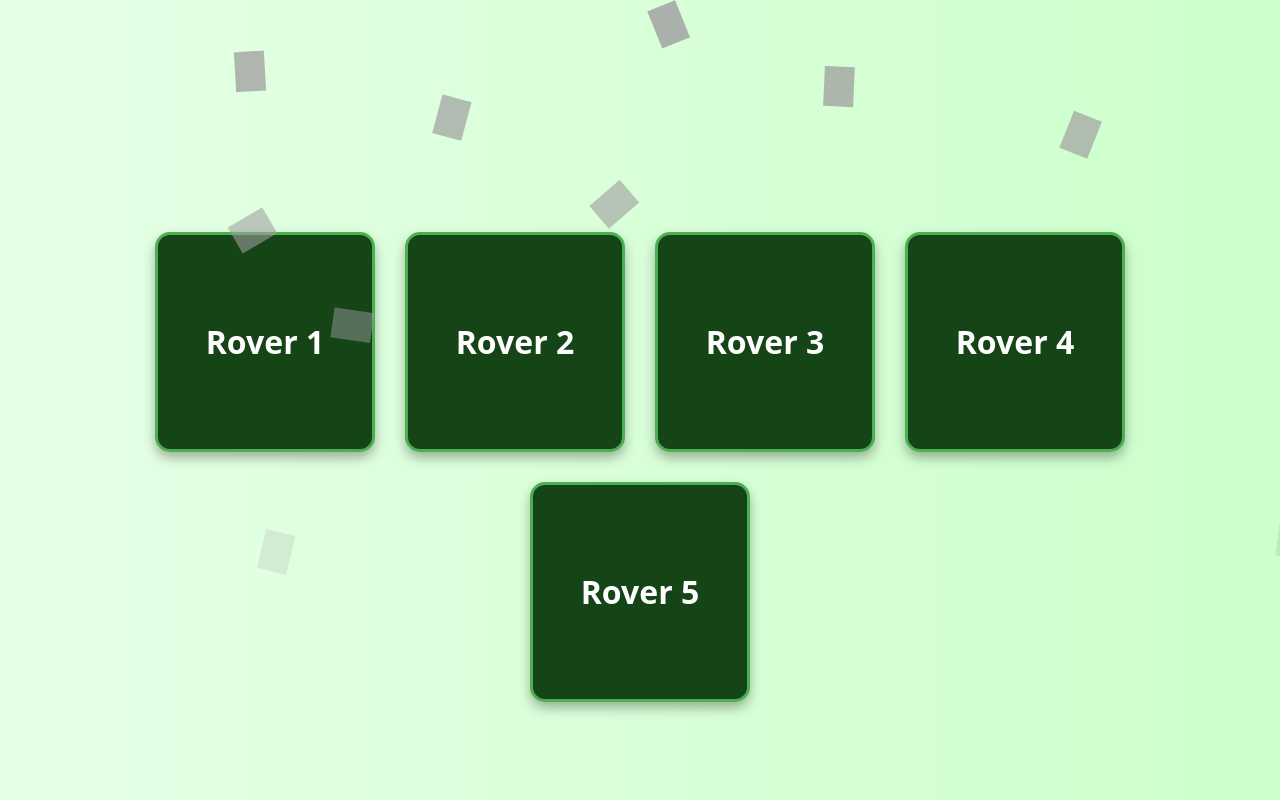
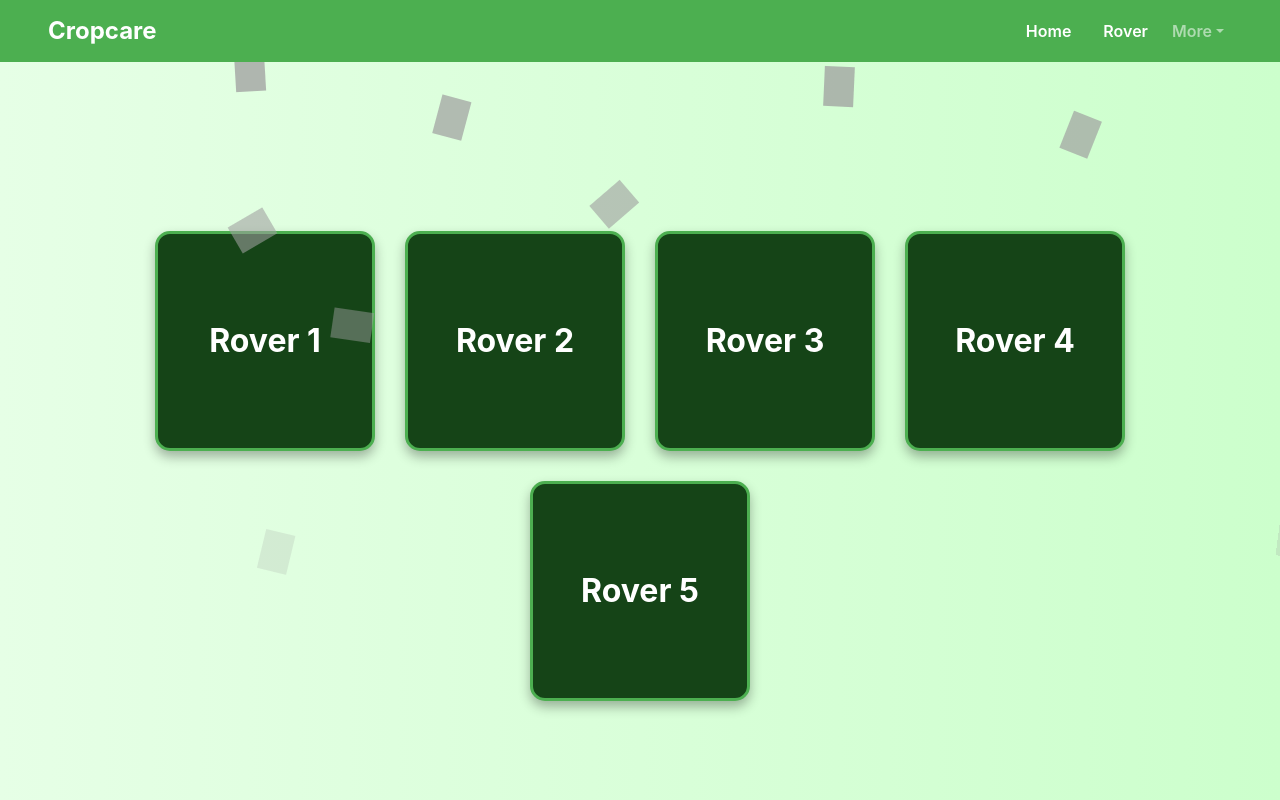
Before and after one commit to BaalaguruJ/VIT25, a React (Vite) app in the folder front/: page / in a window 1280 px wide. Shown: the top 800 px of the page. Built offline with nearby package versions, Linux system fonts and the light colour scheme; no server answers; grey boxes are pictures that could not be loaded.

Commit message:
bgcommit4

```diff
--- a/front/src/pages/home.css
+++ b/front/src/pages/home.css
@@ -32,8 +32,8 @@
     margin: 0;
     font-family: 'Winky Sans', sans-serif;
     display: flex;
-    justify-content: center;
-    align-items: center;
+    /*justify-content: center;
+    align-items: center;*/
     flex-direction: column;
     background: linear-gradient(to right, #e6ffe6, #ccffcc);
   }
--- a/front/src/pages/home.jsx
+++ b/front/src/pages/home.jsx
@@ -1,6 +1,8 @@
 import React, { useState, useEffect } from 'react';
+import NavBar from '../components/navbar';
 import './home.css';
-import './leaves.js'; // Import the leaf animation script
+import './leaves.js';
+
 
 function Home() {
   const [showHomePage, setShowHomePage] = useState(false);
@@ -20,10 +22,14 @@ function Home() {
   };
 
   return (
+    <>
+
     <div className="Home">
+
       {showWelcome && <div className="welcome-animation">Welcome to Cropcare</div>}
       {showHomePage && (
         <>
+         <NavBar/>
           <div className="title">Cropcare</div>
           <div className="box-container">
             <div className="box" onClick={() => handleBoxClick('rover1')}>Rover 1</div>
@@ -35,6 +41,7 @@ function Home() {
         </>
       )}
     </div>
+    </>
   );
 }
 
--- a/front/vite.config.js
+++ b/front/vite.config.js
@@ -1,3 +1,14 @@
+/*import { defineConfig } from 'vite'
+import react from '@vitejs/plugin-react'
+import tailwindcss from '@tailwindcss/vite'
+
+// https://vite.dev/config/
+export default defineConfig({
+  plugins: [
+      react(),
+      tailwindcss(),
+    ],
+})*/
 import { defineConfig } from 'vite'
 import react from '@vitejs/plugin-react'
 import tailwindcss from '@tailwindcss/vite'
@@ -8,4 +19,7 @@ export default defineConfig({
       react(),
       tailwindcss(),
     ],
+    server : {
+      host : '0.0.0.0'
+    }
 })
```
